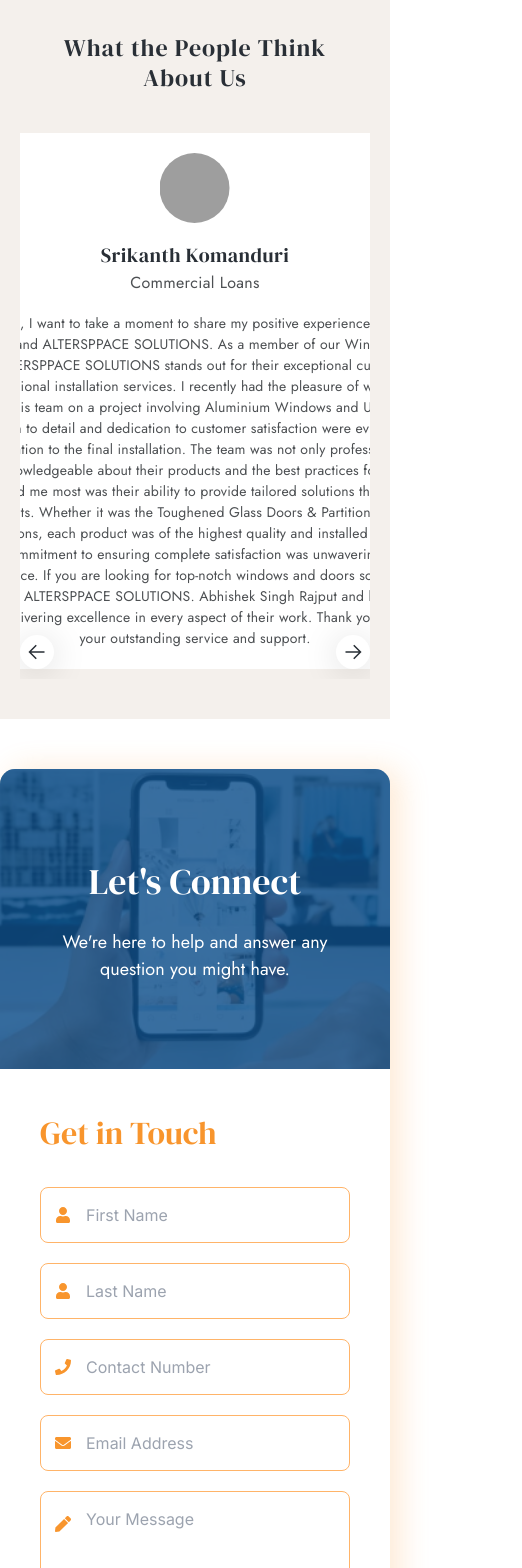
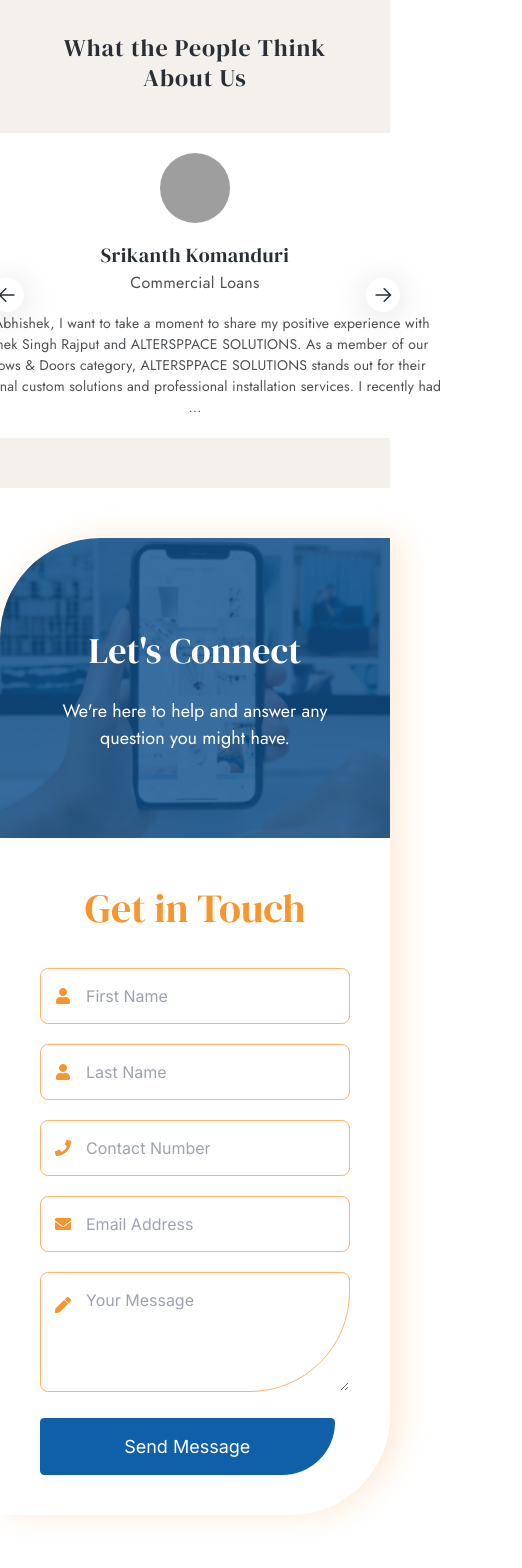
Before and after one commit to Arindam2002/Alter_Sppace, a Next.js app: page / in a window 390 px wide. Shown: the part 5480-7048 px from the top of the page, 522 px wide, since content can reach past the window. Built offline with nearby package versions, Linux system fonts and the light colour scheme; grey boxes are pictures that could not be loaded.

Commit message:
updated get in touch

```diff
--- a/src/components/GetInTouch/GetInTouch.scss
+++ b/src/components/GetInTouch/GetInTouch.scss
@@ -9,9 +9,10 @@
     display: flex;
     box-shadow: 0 10px 30px rgba(248, 149, 45, 0.2);
     box-shadow: 10px 0px 30px rgba(248, 149, 45, 0.2);
-    border-radius: 15px;
+    border-radius: 0px;
     overflow: hidden;
     border-top-left-radius: 200px;
+    border-bottom-right-radius: 200px;
 
     .image-section {
       flex: 1;
@@ -36,6 +37,8 @@
         padding: 40px;
         color: white;
         text-align: center;
+        border-top-left-radius: 200px;
+        // border-bottom-right-radius: 200px;
 
         h2 {
           font-size: 36px;
@@ -56,8 +59,9 @@
       padding: 40px;
 
       h2 {
-        font-size: 32px;
+        font-size: 40px;
         margin-bottom: 30px;
+        text-align: center;
         color: #f8952d;
         font-family: 'DM Serif Display', serif;
       }
@@ -111,6 +115,7 @@
           textarea {
             height: 120px;
             resize: vertical;
+            border-radius: 8px 8px 40px 8px;
           }
         }
 
@@ -120,8 +125,9 @@
           border: none;
           padding: 15px 30px;
           font-size: 18px;
-          border-radius: 8px;
+          border-radius: 8px 8px 200px 8px;
           cursor: pointer;
+          width: 95%;
           transition: background-color 0.3s;
 
           &:hover {
@@ -135,10 +141,16 @@
   @media (max-width: 768px) {
     .get-in-touch-container {
       flex-direction: column;
-      border-top-left-radius: 15px;
+      border-top-left-radius: 100px;
+      border-bottom-right-radius: 100px;
 
       .image-section {
         min-height: 300px;
+
+        .overlay {
+          border-top-left-radius: 100px;
+          // border-bottom-right-radius: 0;
+        }
       }
 
       .form-section {
@@ -152,6 +164,14 @@
             &.half-width {
               width: 100%;
             }
+
+            textarea {
+              border-radius: 8px 8px 100px 8px;
+            }
+          }
+
+          .submit-button {
+            border-radius: 8px 8px 100px 8px;
           }
         }
       }
--- a/src/components/Testimonial/TestimonialCard.scss
+++ b/src/components/Testimonial/TestimonialCard.scss
@@ -1,6 +1,6 @@
 .testimonial {
   position: relative;
-  overflow: hidden;
+  overflow: visible;
   max-width: 800px;
   padding: 20px;
   margin: 0 auto;
@@ -23,11 +23,11 @@
   .testimonial-cards {
     overflow: hidden;
     position: relative;
+    border-radius: 20px;
 
     .testimonial-cards-container {
       display: flex;
       height: auto;
-      border-radius: 20px;
       transition: transform 0.5s ease;
 
       &.no-transition {
@@ -38,17 +38,18 @@
 
   .controls {
     position: absolute;
-    width: 100%;
+    width: calc(100% + 100px);
+    left: -50px;
     display: flex;
     justify-content: space-between;
-    top: 50%;
-    transform: translateY(-50%);
+    align-items: center;
+    top: 60%;
     pointer-events: none;
+    // border: 2px solid black;
 
     @media (max-width: 768px) {
-      top: auto;
-      bottom: 10px;
-      transform: none;
+      width: calc(100% + 60px);
+      left: -30px;
     }
 
     button {
--- a/src/components/Testimonial/Testimonials.jsx
+++ b/src/components/Testimonial/Testimonials.jsx
@@ -20,7 +20,11 @@ const TestimonialCard = ({ img, name, address, testimonial, active }) => {
           </div>
         </div>
         <div className="testimonial-card-text-wrapper">
-          <p className="testimonial-card-text">{testimonial}</p>
+          <p className="testimonial-card-text">
+            {testimonial.length > 300
+              ? `${testimonial.substring(0, 297)}...`
+              : testimonial}
+          </p>
         </div>
       </div>
     </div>
```
